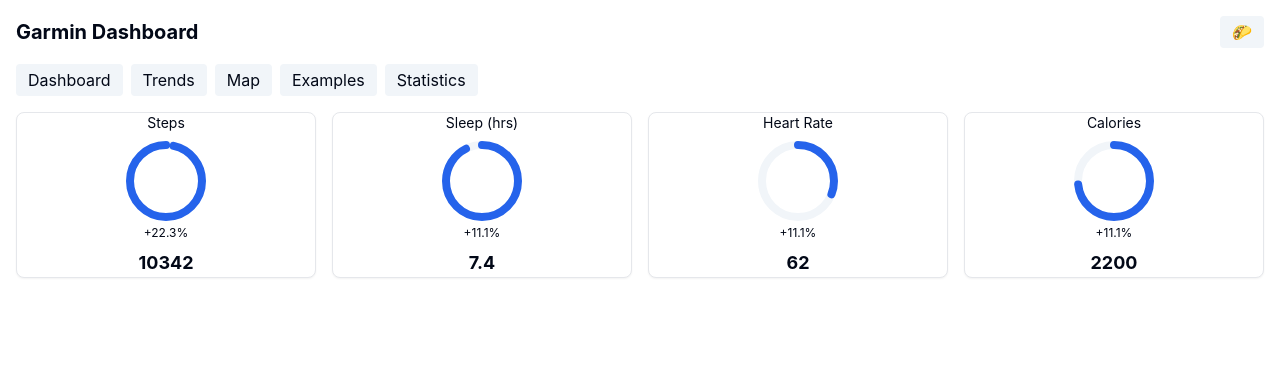
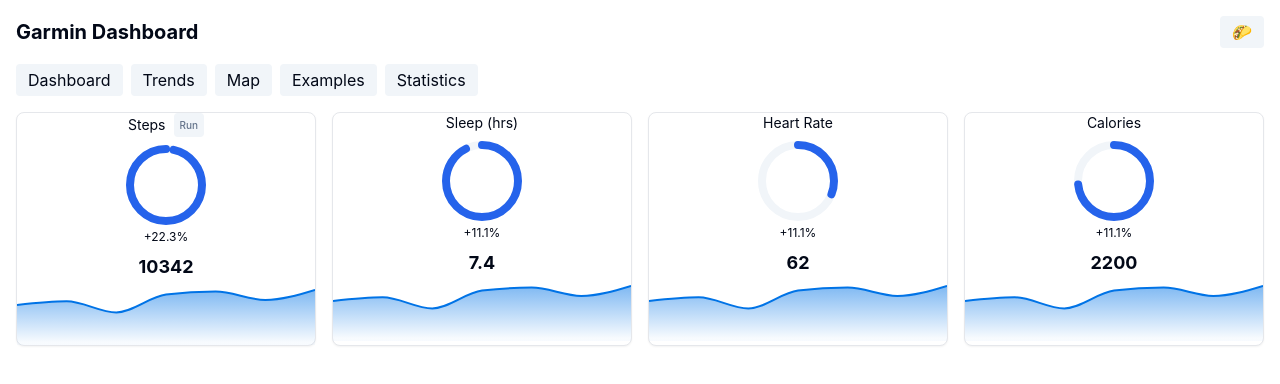
Before and after one commit to osmond/improved-system, a React (Vite) app: page / in a window 1280 px wide. Shown: the top 384 px of the page. Built offline with nearby package versions, Linux system fonts and the light colour scheme.

Commit message:
feat(dashboard): add mini sparkline

```diff
--- /dev/null
+++ b/src/components/dashboard/MiniSparkline.tsx
@@ -0,0 +1,37 @@
+import { AreaChart, Area, ResponsiveContainer } from "@/components/ui/chart";
+
+export interface MiniSparklinePoint {
+  date: string;
+  value: number;
+}
+
+export interface MiniSparklineProps {
+  data: MiniSparklinePoint[];
+}
+
+export function MiniSparkline({ data }: MiniSparklineProps) {
+  return (
+    <div className="h-16 w-full">
+      <ResponsiveContainer width="100%" height="100%">
+        <AreaChart data={data} margin={{ top: 0, right: 0, bottom: 0, left: 0 }}>
+          <defs>
+            <linearGradient id="sparkFill" x1="0" y1="0" x2="0" y2="1">
+              <stop offset="5%" stopColor="hsl(var(--chart-1))" stopOpacity={0.8} />
+              <stop offset="95%" stopColor="hsl(var(--chart-1))" stopOpacity={0.05} />
+            </linearGradient>
+          </defs>
+          <Area
+            type="monotone"
+            dataKey="value"
+            stroke="hsl(var(--chart-1))"
+            fill="url(#sparkFill)"
+            dot={false}
+            strokeWidth={2}
+          />
+        </AreaChart>
+      </ResponsiveContainer>
+    </div>
+  );
+}
+
+export default MiniSparkline;
--- a/src/components/dashboard/index.ts
+++ b/src/components/dashboard/index.ts
@@ -6,3 +6,4 @@ export * from "./ActivitiesChart";
 export * from "./StepsChart";
 export * from "./DailyStepsChart";
 export * from "./StepsTrendWithGoal";
+export * from "./MiniSparkline";
--- a/src/hooks/useGarminData.ts
+++ b/src/hooks/useGarminData.ts
@@ -1,5 +1,11 @@
 import { useState, useEffect, useMemo } from "react";
-import { getGarminData, getDailySteps, GarminData, GarminDay } from "@/lib/api";
+import {
+  getGarminData,
+  getDailySteps,
+  GarminData,
+  GarminDay,
+  Activity,
+} from "@/lib/api";
 
 export function useGarminData(): GarminData | null {
   const [data, setData] = useState<GarminData | null>(null);
@@ -25,3 +31,14 @@ export function useGarminDays(): GarminDay[] | null {
 }
 
 export const useDailySteps = useGarminDays;
+
+export function useMostRecentActivity(): Activity | null {
+  const data = useGarminData();
+
+  return useMemo(() => {
+    if (!data || !data.activities?.length) return null;
+    return [...data.activities].sort(
+      (a, b) => new Date(b.date).getTime() - new Date(a.date).getTime(),
+    )[0];
+  }, [data]);
+}
--- a/src/pages/Dashboard.tsx
+++ b/src/pages/Dashboard.tsx
@@ -2,13 +2,14 @@ import React, { useEffect, useRef, useState } from "react";
 import { Card } from "@/components/ui/card";
 import { Tabs, TabsList, TabsTrigger } from "@/components/ui/tabs";
 import { ProgressRingWithDelta } from "@/components/dashboard/ProgressRingWithDelta";
-import { StepsChart } from "@/components/dashboard";
-import { useGarminData, useDailySteps } from "@/hooks/useGarminData";
+import { StepsChart, MiniSparkline } from "@/components/dashboard";
+import { useGarminData, useDailySteps, useMostRecentActivity } from "@/hooks/useGarminData";
 
 export default function Dashboard() {
   type Metric = "steps" | "sleep" | "heartRate" | "calories";
   const data = useGarminData();
   const dailySteps = useDailySteps();
+  const recentActivity = useMostRecentActivity();
   const [expanded, setExpanded] = useState<Metric | null>(null);
   const dialogRef = useRef<HTMLDialogElement | null>(null);
 
@@ -42,6 +43,7 @@ export default function Dashboard() {
   const previousSleep = data.sleep * 0.9;
   const previousHeartRate = data.heartRate * 0.9;
   const previousCalories = data.calories * 0.9;
+  const sparkData = dailySteps?.map((d) => ({ date: d.date, value: d.steps })) || [];
 
   return (
     <div className="grid gap-4">
@@ -53,7 +55,14 @@ export default function Dashboard() {
           onKeyDown={(e) => handleKey(e, "steps")}
           className="flex flex-col items-center cursor-pointer focus:outline-none focus:ring"
         >
-          <h2 className="text-sm mb-2">Steps</h2>
+          <h2 className="text-sm mb-2 flex items-center gap-2">
+            Steps
+            {recentActivity && (
+              <span className="px-1.5 py-0.5 rounded bg-muted text-muted-foreground text-[10px] font-medium">
+                {recentActivity.type}
+              </span>
+            )}
+          </h2>
           <ProgressRingWithDelta
             label="Steps progress"
             value={(data.steps / 10000) * 100}
@@ -61,6 +70,7 @@ export default function Dashboard() {
             previous={previousSteps}
           />
           <span className="mt-2 text-lg font-bold">{data.steps}</span>
+          <MiniSparkline data={sparkData} />
         </Card>
 
         <Card
@@ -78,6 +88,7 @@ export default function Dashboard() {
             previous={previousSleep}
           />
           <span className="mt-2 text-lg font-bold">{data.sleep}</span>
+          <MiniSparkline data={sparkData} />
         </Card>
 
         <Card
@@ -95,6 +106,7 @@ export default function Dashboard() {
             previous={previousHeartRate}
           />
           <span className="mt-2 text-lg font-bold">{data.heartRate}</span>
+          <MiniSparkline data={sparkData} />
         </Card>
 
         <Card
@@ -112,6 +124,7 @@ export default function Dashboard() {
             previous={previousCalories}
           />
           <span className="mt-2 text-lg font-bold">{data.calories}</span>
+          <MiniSparkline data={sparkData} />
         </Card>
       </div>
 
```
